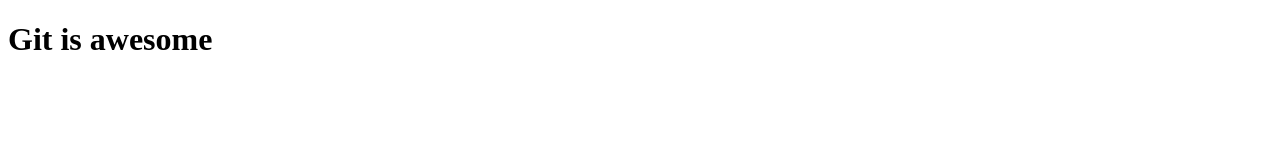
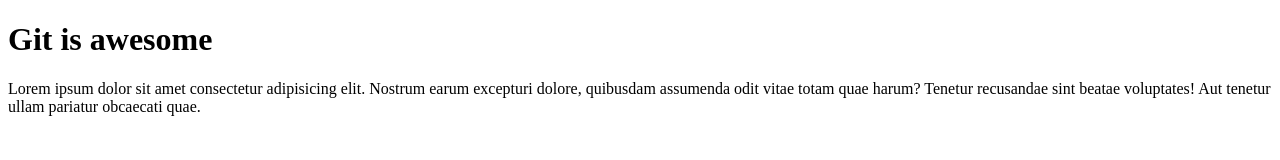
Before and after one commit to Bengazy244/gitProject, a plain HTML site: page index.html in a window 1280 px wide. Drawn offline with Linux system fonts and the light colour scheme.

Commit message:
Added paragraph

```diff
--- a/index.html
+++ b/index.html
@@ -8,5 +8,11 @@
 </head>
 <body>
     <h1>Git is awesome</h1>
+    <p>Lorem ipsum dolor sit amet consectetur adipisicing elit.
+        Nostrum earum excepturi dolore, quibusdam assumenda
+        odit vitae totam quae harum?
+        Tenetur recusandae sint beatae voluptates!
+        Aut tenetur ullam pariatur obcaecati quae.
+    </p>
 </body>
 </html>
```
